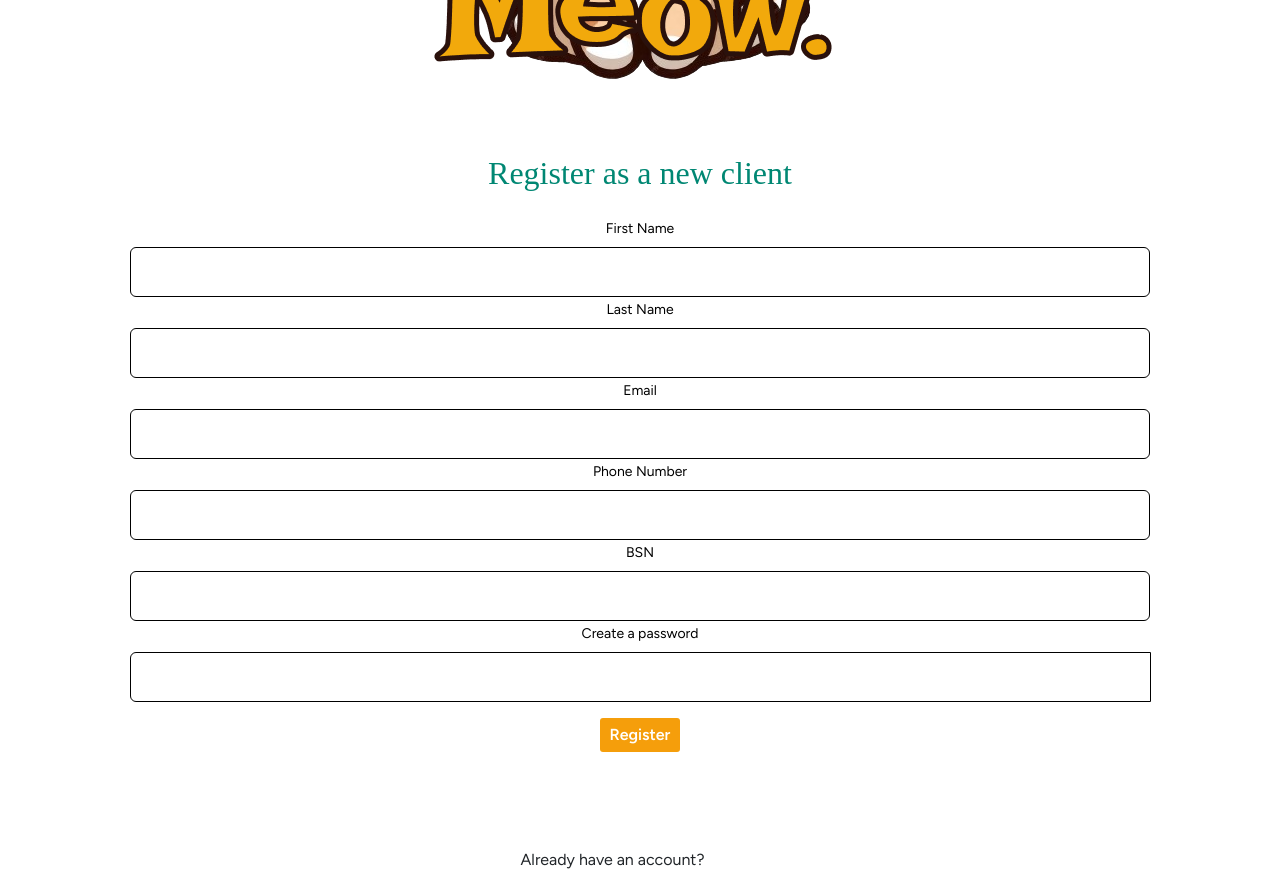
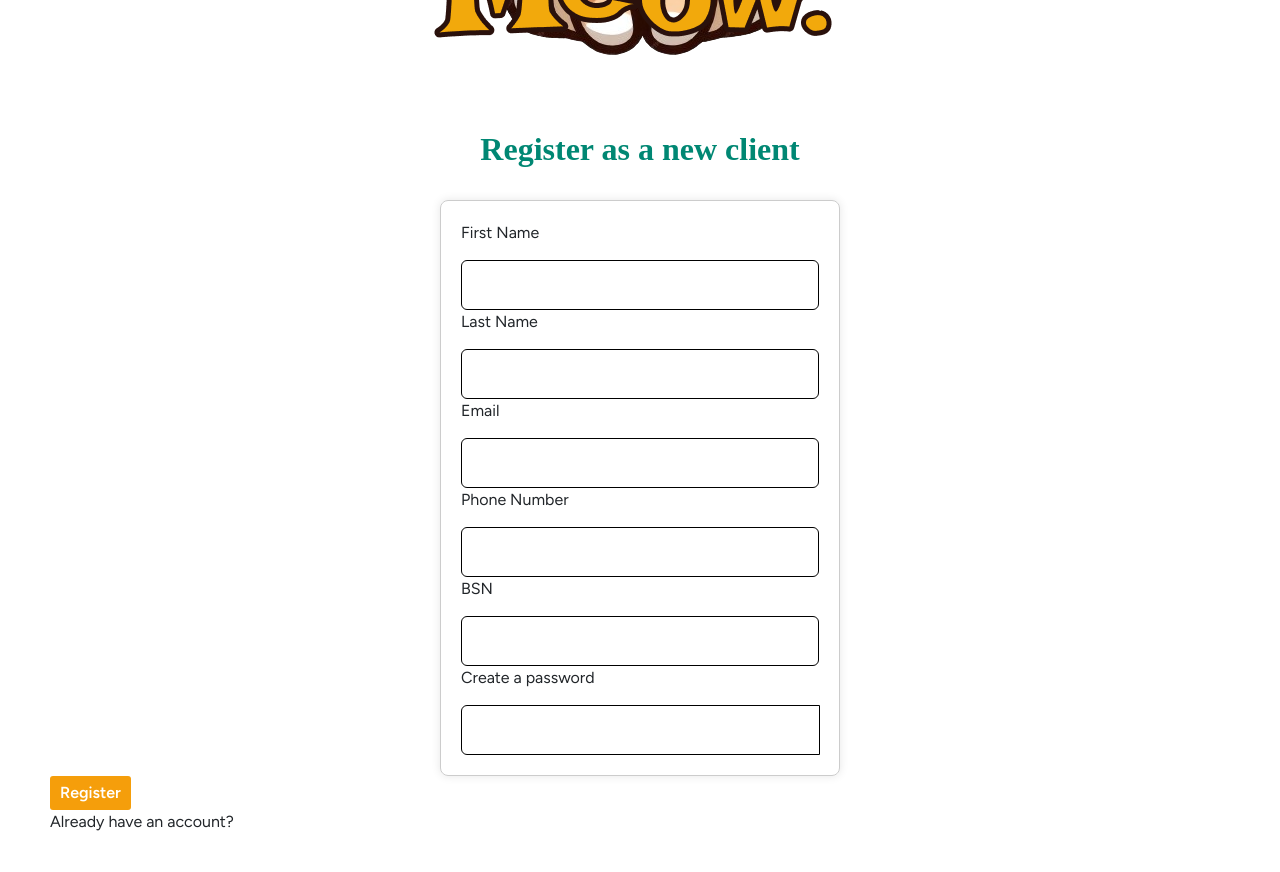
Before and after one commit to Dawoodikram482/Code_Generation_Frontend, a Vue app: page /Registration in a window 1280 px wide. Shown: the part 420-1292 px from the top of the page. After the commit the page ends 1254 px from the top, so only its background shows below. Built offline with nearby package versions, Linux system fonts and the light colour scheme; what quasar would draw is missing.

Commit message:
just fixing styling for registration form

```diff
--- a/src/components/Authentication/Registration.vue
+++ b/src/components/Authentication/Registration.vue
@@ -1,80 +1,41 @@
 <template>
   <section class="vh-100 gradient-custom">
     <div class="alert alert-danger" v-if="errorMessage">{{ errorMessage }}</div>
-    <div class="container h-100">
-      <div class="row d-flex justify-content-center align-items-center h-100">
-        <div class="col-12">
-          <div class="card-body px-5 text-center max-w-6xl mx-auto">
-            <div class="mb-md-5 mt-md-4 pb-5">
-              <div class="mb-4 flex flex-col items-center justify-center">
+    <div class="registration-container">
                 <img src="/src/assets/logo.png" alt="Logo" class="w-24 items-end justify-end mx-auto d-block" />
-                <h2> Register as a new client</h2>
+                <h2 class="text-center"> Register as a new client</h2>
               </div>
-              <div class="bg-gray-100 p-6 rounded-md grid grid-cols-2 gap-4 max-w-3xl mx-auto">
-                <div class="form-outline form-white">
-                  <div class="flex flex-col w-5/6 mx-auto">
-                    <label class="form-label font-bold text-left" for="inputFirstName">First Name</label>
+    <br>
+              <form class="registration-form">
+                <label class="form-field" for="inputFirstName">First Name</label>
                 <input id="inputFirstName" v-model="firstName" type="text" class="form-control bg-white border border-black rounded-sm focus:outline-none focus:ring-0 focus:border-black h-10 w-full" />
-                  </div>
-                </div>
 
-                <div class="form-outline form-white">
-                  <div class="flex flex-col w-5/6 mx-auto">
-                    <label class="form-label font-bold text-left" for="inputLastName">Last Name</label>
+                <label class="form-field" for="inputLastName">Last Name</label>
                 <input id="inputLastName" v-model="lastName" type="text" class="form-control bg-white border border-black rounded-sm focus:outline-none focus:ring-0 focus:border-black h-10 w-full" />
-                  </div>
-                </div>
 
-                <div class="form-outline form-white">
-                  <div class="flex flex-col w-5/6 mx-auto">
-                    <label class="form-label font-bold text-left" for="inputEmail">Email</label>
+                <label class="form-field" for="inputEmail">Email</label>
                 <input id="inputEmail" v-model="email" type="text" class="form-control bg-white border border-black rounded-sm focus:outline-none focus:ring-0 focus:border-black h-10 w-full" />
-                  </div>
-                </div>
 
-                <div class="form-outline form-white">
-                  <div class="flex flex-col w-5/6 mx-auto">
-                    <label class="form-label font-bold text-left" for="inputPhoneNumber">Phone Number</label>
+                <label class="form-field" for="inputPhoneNumber">Phone Number</label>
                 <input id="inputPhoneNumber" v-model="phoneNumber" type="text" class="form-control bg-white border border-black rounded-sm focus:outline-none focus:ring-0 focus:border-black h-10 w-full" />
-                  </div>
-                </div>
 
-                <div class="form-outline form-white">
-                  <div class="flex flex-col w-5/6 mx-auto">
-                    <label class="form-label font-bold text-left" for="inputBSN">BSN</label>
+                <label class="form-field" for="inputBSN">BSN</label>
                 <input id="inputBSN" v-model="bsn" type="text" class="form-control bg-white border border-black rounded-sm focus:outline-none focus:ring-0 focus:border-black h-10 w-full" />
-                  </div>
-                </div>
 
-                <div class="form-outline form-white mb-3">
-                  <div class="flex flex-col w-5/6 mx-auto">
-                    <label for="inputPassword" class="form-label font-bold text-left">Create a password</label>
+                <label for="inputPassword" class="form-field">Create a password</label>
                 <div class="input-group w-full">
                   <input type="password" v-model="password" class="form-control bg-white border border-black rounded-sm focus:outline-none focus:ring-0 focus:border-black h-10 w-full" id="inputPassword" />
                   <div class="input-group-append">
-                        <!-- <button class="btn btn-primary w-full" disabled type="button" v-if="loading">
-                          <span aria-hidden="true" class="spinner-grow spinner-grow-sm" role="status"></span>
-                          Show password
-                        </button> -->
                   </div>
                 </div>
-                  </div>
-                </div>
+              </form>
+                <div class="button-container">
+                  <button class="registerButton" name="registerButton" id="registerButton" @click="register" type="submit">Register
+                  </button>
+                  <br>
+                  <p href="/login">Already have an account? <a @click="login" class="text-white-50 items-center fw-bold">Log In</a></p>
                 </div>
 
-
-              <button class="registerButton" name="registerButton" id="registerButton" @click="register" type="submit">Register
-              </button>
-
-            </div>
-
-            <div>
-              <p class="mb-0 items">Already have an account? <a @click="login" class="text-white-50 items-center fw-bold">Log In</a></p>
-            </div>
-          </div>
-        </div>
-      </div>
-    </div>
   </section>
   <popup v-if="showPopup" :show="showPopup" @close="showPopup = false" />
 </template>
@@ -83,6 +44,7 @@
 import axios from 'axios';
 import Popup from '@/components/UserAlreadyExist.vue';
 import router from '@/router';
+import axiosInstance from "../../../axios.js";
 export default {
   name: 'Register',
   components: {
@@ -106,7 +68,7 @@ export default {
       this.loading = true;
       this.errorMessage = '';
       try {
-        const response = await axios.post('http://localhost:8080/users/register', {
+        const response = await axiosInstance.post('/users/register', {
           firstName: this.firstName,
           lastName: this.lastName,
           email: this.email,
@@ -144,6 +106,29 @@ export default {
 </script>
 
 <style>
+
+.registration-container {
+  display: contents;
+  flex-direction: column;
+  align-items: center;
+  margin-left: 50%;
+}
+
+.button-container {
+  margin: 0 auto;
+}
+.registration-form {
+  max-width: 400px; /* Set the maximum width for the form */
+  margin: 0 auto; /* Center the form horizontally */
+  padding: 20px; /* Add padding for better appearance */
+  border: 1px solid #ccc; /* Optional: Add a border for better visibility */
+  border-radius: 8px; /* Optional: Rounded corners */
+  box-shadow: 0 0 10px rgba(0, 0, 0, 0.1); /* Optional: Add a shadow for better appearance */
+}
+.form-field {
+  margin-bottom: 15px;
+}
+
 body, #app {
   display: block;
 }
@@ -151,11 +136,9 @@ body, #app {
 .registerButton {
   background-color: #f59e0b;
   font-weight: 600;
+  margin: 0 auto;
 }
-.card-body {
-  background-color: #fff;
-  border-radius: 1rem;
-}
+
 
 .form-control {
   background-color: #f3f3f3;
@@ -231,6 +214,9 @@ body, #app {
 .custom-select option[value=""] {
   color: #999;
 }
+.text-center {
+  font-weight: bolder;
+}
 
 
 </style>
```
Lines whose indentation alone changed are shown as unchanged.
